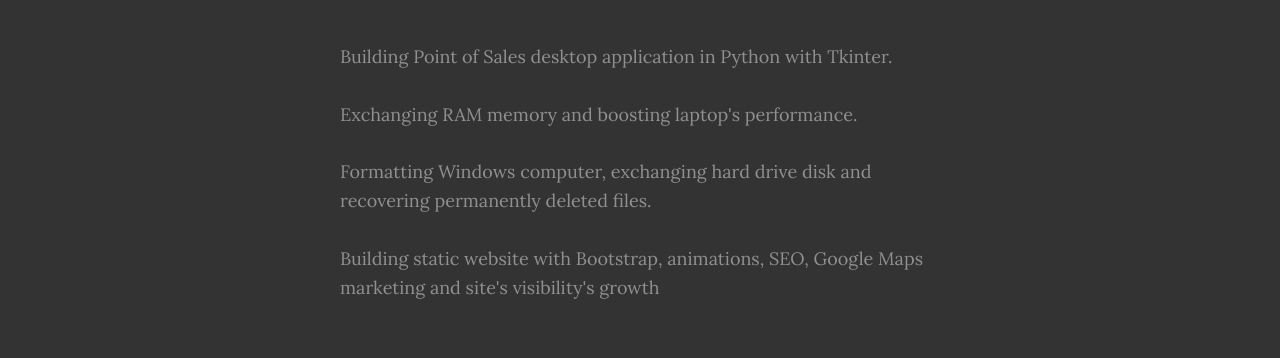
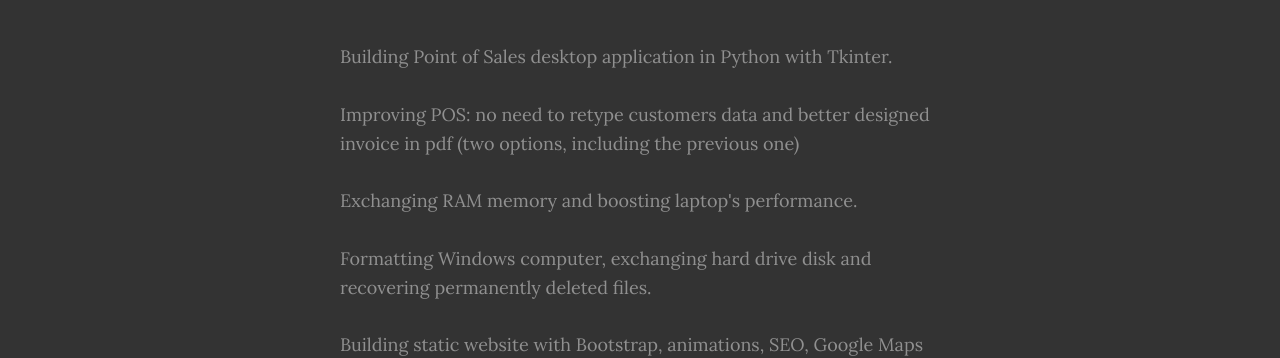
Before and after one commit to jessedeveloperinvestor/Jesse-Portfolio, a plain HTML site: page FreelancingProjects.html in a window 1280 px wide. Shown: the part 446-804 px from the top of the page. Drawn offline with nearby package versions, Linux system fonts and the light colour scheme; a web font is replaced by a local one.

Commit message:
project added freelancer

```diff
--- a/FreelancingProjects.html
+++ b/FreelancingProjects.html
@@ -38,6 +38,8 @@
 			<h1 style="color:#ff1111;">FREELANCING PROJECTS</h1>
 			<br><h1 style="color:white;">Executed So Far</h1><br><br>
 			<p>Building Point of Sales desktop application in Python with Tkinter.
+            <br><br>
+            Improving POS: no need to retype customers data and better designed invoice in pdf (two options, including the previous one)
             <br><br>
 			Exchanging RAM memory and boosting laptop's performance.
 			<br><br>
```
